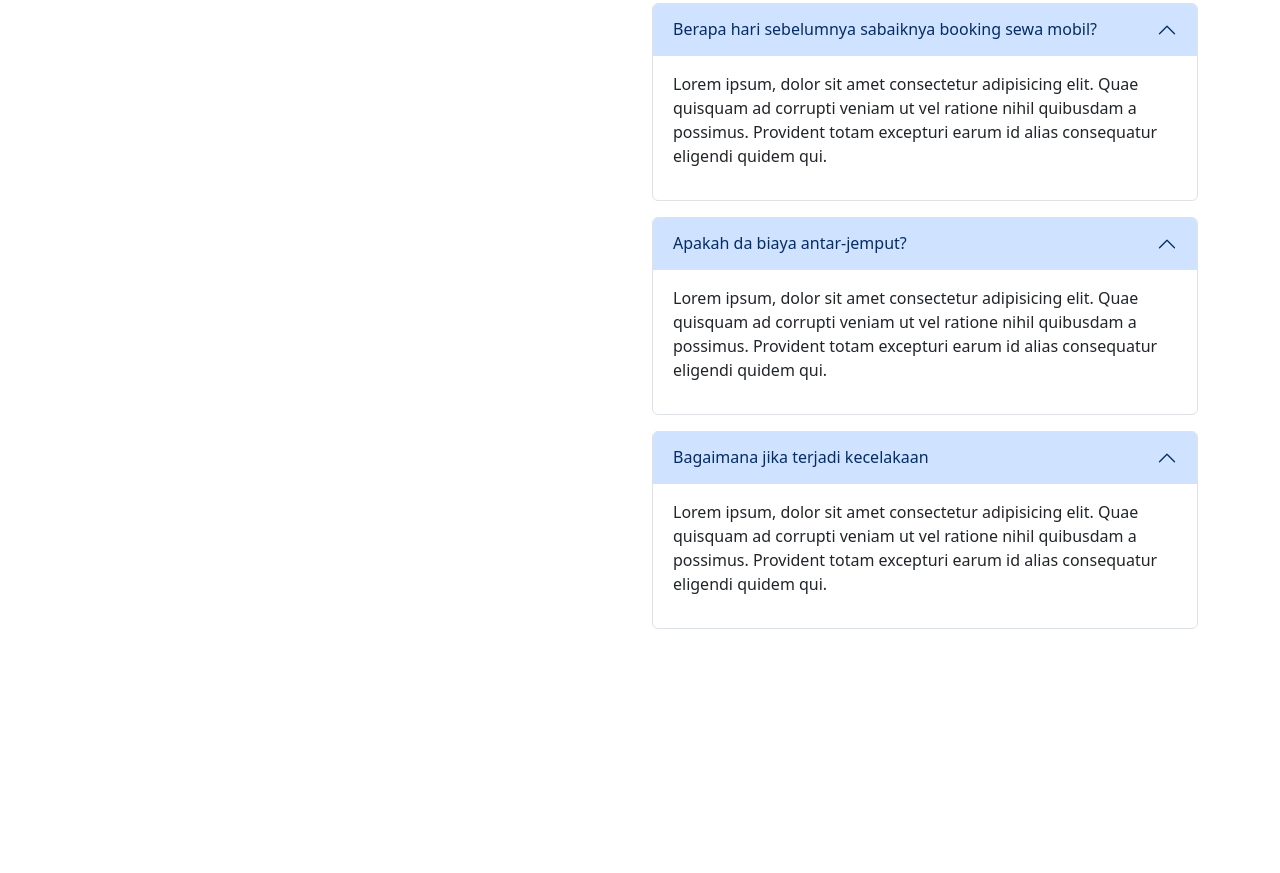
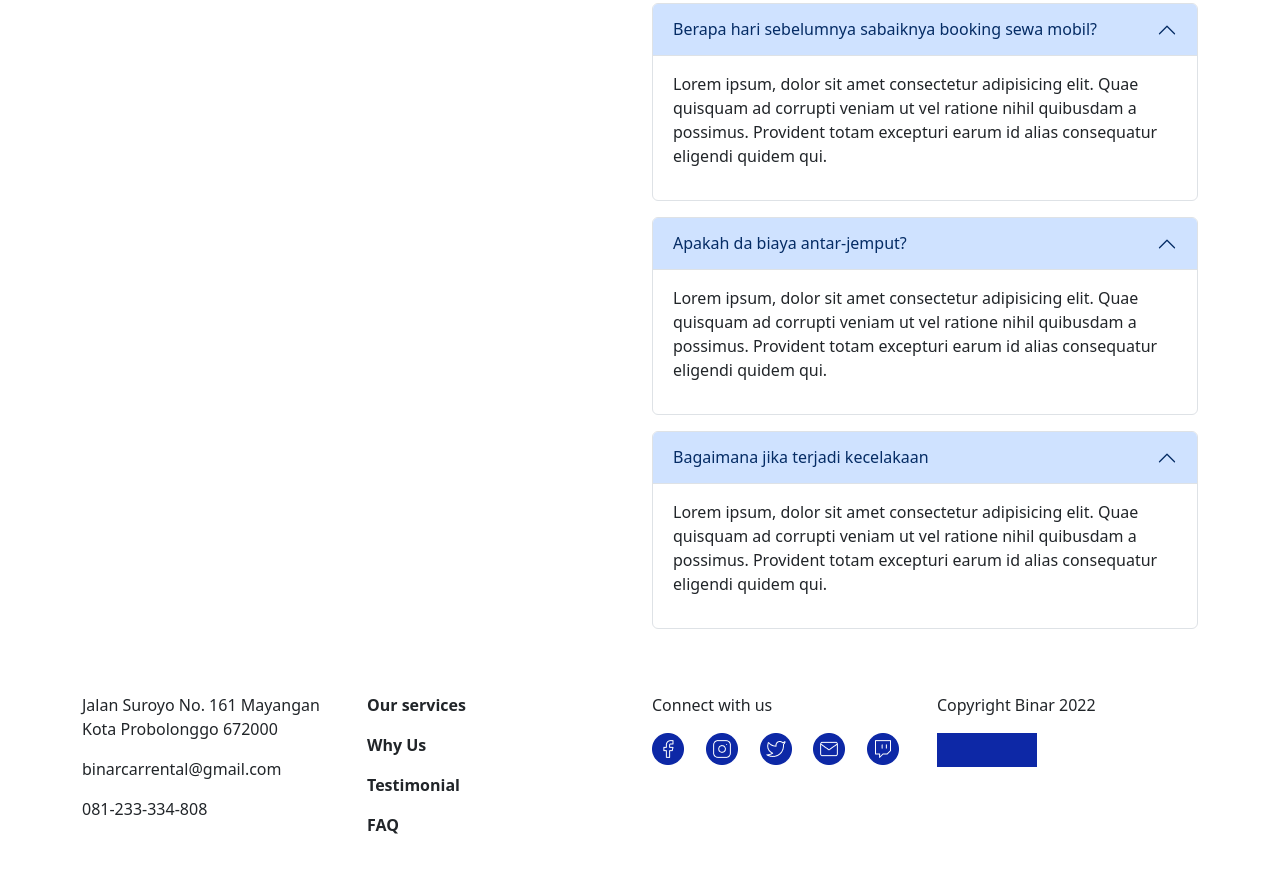
Before and after one commit to danktapir/24001085-km6-ras-brc-ch1, a plain HTML site: page index.html in a window 1280 px wide. Shown: the part 2138-3011 px from the top of the page. Before the commit the page ends 2831 px from the top, so only its background shows below. Drawn offline with nearby package versions, Linux system fonts and the light colour scheme.

Commit message:
implemented footer content

```diff
--- a/index.html
+++ b/index.html
@@ -18,7 +18,7 @@
             <!--Navbar-->
             <nav class="navbar navbar-expand-lg container">
                 <div class="container-fluid">
-                    <a id="logo" href="#"></a>
+                    <a class="logo" href="#"></a>
                     <button
                         class="navbar-toggler"
                         type="button"
@@ -450,6 +450,76 @@
                 </div>
             </section>
         </main>
+
+        <!--Footer content-->
+        <footer class="container my-5">
+            <div class="row g-4">
+                <!--Address-->
+                <div class="col-md">
+                    <p>Jalan Suroyo No. 161 Mayangan Kota Probolonggo 672000</p>
+                    <p>binarcarrental@gmail.com</p>
+                    <p>081-233-334-808</p>
+                </div>
+                <!--Navigation-->
+                <div class="col-md">
+                    <p class="footer-navigation">Our services</p>
+                    <p class="footer-navigation">Why Us</p>
+                    <p class="footer-navigation">Testimonial</p>
+                    <p class="footer-navigation">FAQ</p>
+                </div>
+                <!--Socmed-->
+                <div class="col-md">
+                    <p>Connect with us</p>
+                    <div class="row gx-2">
+                        <div class="col">
+                            <a href="##">
+                                <img
+                                    class="img-fluid"
+                                    src="assets/icon_facebook.png"
+                                />
+                            </a>
+                        </div>
+                        <div class="col">
+                            <a href="##">
+                                <img
+                                    class="img-fluid"
+                                    src="assets/icon_instagram.png"
+                                />
+                            </a>
+                        </div>
+                        <div class="col">
+                            <a href="##">
+                                <img
+                                    class="img-fluid"
+                                    src="assets/icon_twitter.png"
+                                />
+                            </a>
+                        </div>
+                        <div class="col">
+                            <a href="##">
+                                <img
+                                    class="img-fluid"
+                                    src="assets/icon_mail.png"
+                                />
+                            </a>
+                        </div>
+                        <div class="col">
+                            <a href="##">
+                                <img
+                                    class="img-fluid"
+                                    src="assets/icon_twitch.png"
+                                />
+                            </a>
+                        </div>
+                    </div>
+                </div>
+                <!--Copyright-->
+                <div class="col-md">
+                    <p>Copyright Binar 2022</p>
+                    <a class="logo" href="#" style="display: block"></a>
+                </div>
+            </div>
+        </footer>
         <script
             src="https://cdn.jsdelivr.net/npm/bootstrap@5.3.3/dist/js/bootstrap.bundle.min.js"
             integrity="sha384-YvpcrYf0tY3lHB60NNkmXc5s9fDVZLESaAA55NDzOxhy9GkcIdslK1eN7N6jIeHz"
--- a/style.css
+++ b/style.css
@@ -11,11 +11,9 @@ body {
     color: #000000;
 }
 
-#logo {
+.logo {
     width: 100px;
     height: 34px;
-    left: 136px;
-    top: 25px;
     background: #0d28a6;
 }
 
@@ -51,5 +49,10 @@ body {
 .accordion-item .accordion-button:focus {
     /* Remove focus and hover styles */
     background-color: #fff;
-    /* box-shadow: none; */
+    box-shadow: none;
 }
+
+.footer-navigation {
+    font-weight: bold;
+    width: fit-content;
+}
```
Also changed, not shown: assets/icon_facebook.png (added), assets/icon_instagram.png (added), assets/icon_mail.png (added), assets/icon_twitch.png (added), assets/icon_twitter.png (added).
